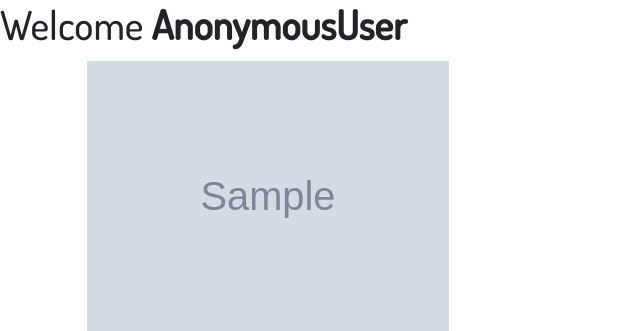
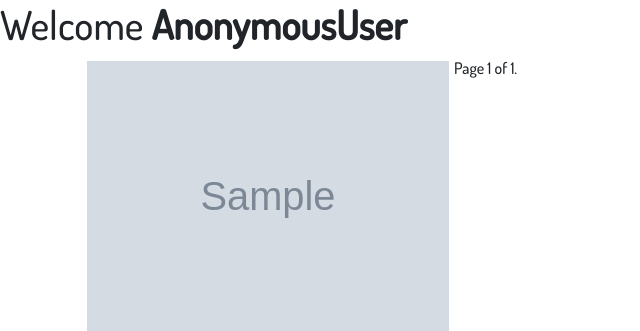
Before and after one commit to ShaneWD/photos_store, a Django app: template project/main/templates/main/home.html in a window 1280 px wide. Shown: the part 54-385 px from the top of the page, without its empty margins (0-640 px from the left). Run offline with Django 3.2, Linux system fonts and the light colour scheme; tables that the repository leaves empty hold one stand-in row (values such as "Sample post"); the template is opened without the code that fills it: values that come from a table or form of the project are taken from there, most other values are stand-ins (such as "Sample title", 1, 10 or a date in 2020); grey boxes marked "Sample" are stand-in pictures; parts of the project's set-up code (start-up, migrations or seed data) failed here and were passed over.

Commit message:
implemented pagination. Three objects per page

```diff
--- a/project/main/templates/main/home.html
+++ b/project/main/templates/main/home.html
@@ -2,10 +2,27 @@
 {% block context %}
     <h1>Welcome <strong>{{user}}</strong></h1>
     <section class="container">
-        {% for picture in pictures %}
+        {% for picture in page_obj %}
         <div class = "column">
             <a href="#" target = "_blank"><img src="{{picture.image.url}}" width="500px" alt="failure" style='width:100%'></a>
         </div>
         {% endfor %}
     </section>
+    <div class="pagination">
+        <span class="step-links">
+            {% if page_obj.has_previous %}
+                <a href="?page=1">&laquo; first</a>
+                <a href="?page={{ page_obj.previous_page_number }}">previous</a>
+            {% endif %}
+
+            <span class="current">
+                Page {{ page_obj.number }} of {{ page_obj.paginator.num_pages }}.
+            </span>
+
+            {% if page_obj.has_next %}
+                <a href="?page={{ page_obj.next_page_number }}">next</a>
+                <a href="?page={{ page_obj.paginator.num_pages }}">last &raquo;</a>
+            {% endif %}
+        </span>
+    </div>
 {% endblock context%}
```
Also changed, not shown: project/main/views.py (+7 -1 lines).
